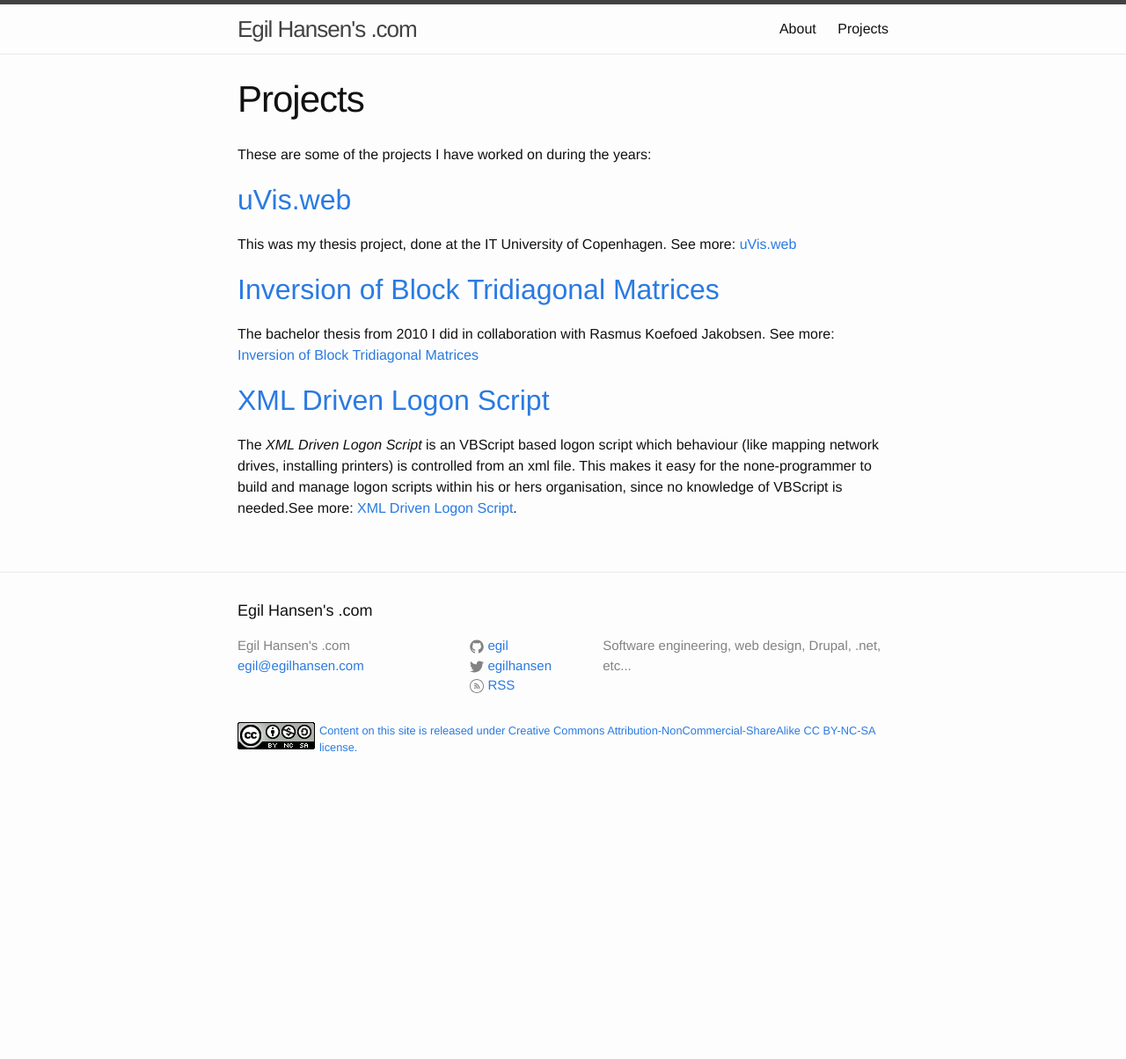
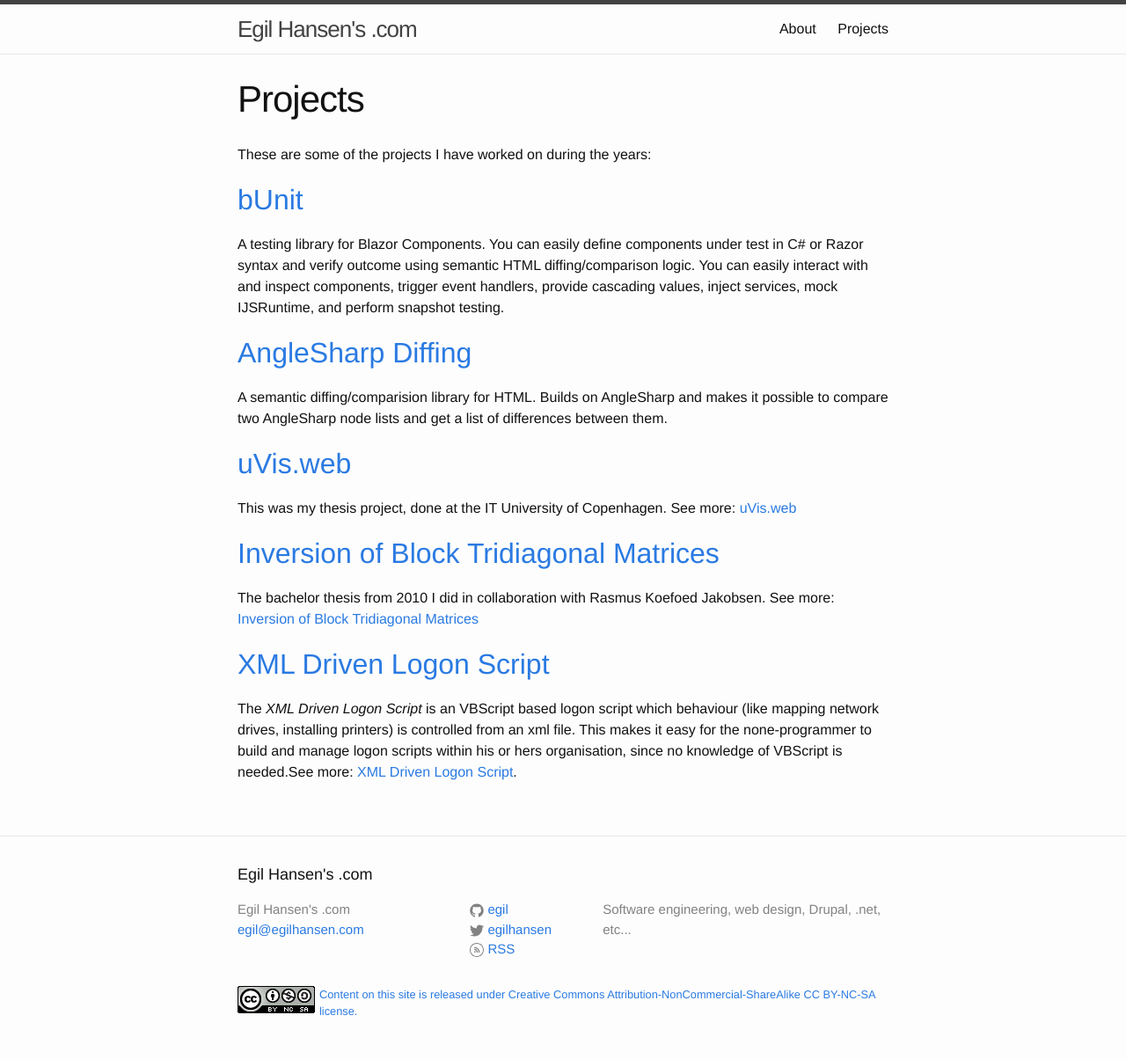
Before and after one commit to egil/egil.github.io, a Jekyll site: the page built from projects.md, in a window 1280 px wide. Shown: the whole page at 88% size. Built offline with Jekyll 4.4.1, drawn with Linux system fonts in a browser that asks for light colours; before the commit the page ends 904 px from its top, so only the background shows below that.

Commit message:
Update projects.md

```diff
--- a/projects.md
+++ b/projects.md
@@ -4,6 +4,12 @@ title: Projects
 permalink: /projects/
 ---
 These are some of the projects I have worked on during the years:
+
+## [bUnit](https://bunit.dev)
+A testing library for Blazor Components. You can easily define components under test in C# or Razor syntax and verify outcome using semantic HTML diffing/comparison logic. You can easily interact with and inspect components, trigger event handlers, provide cascading values, inject services, mock IJSRuntime, and perform snapshot testing.
+
+## [AngleSharp Diffing](https://github.com/AngleSharp/AngleSharp.Diffing)
+A semantic diffing/comparision library for HTML. Builds on AngleSharp and makes it possible to compare two AngleSharp node lists and get a list of differences between them.
 
 ## [uVis.web](/projects/uvis-web/) ##
 This was my thesis project, done at the IT University of Copenhagen. See more: [uVis.web](/projects/uvis-web/)
```
